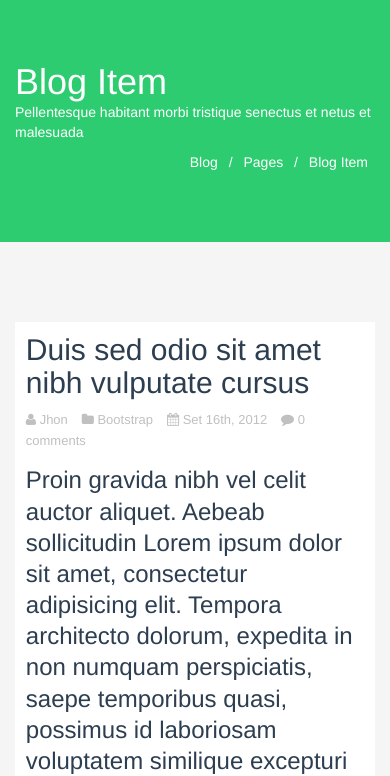
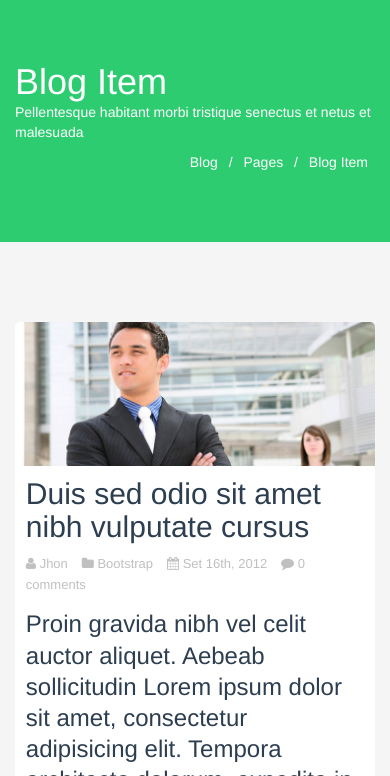
Before and after one commit to revencoder/flat-theme, a plain HTML site: page blog-item.html in a window 390 px wide. Shown: the part 68-844 px from the top of the page. Drawn offline with Linux system fonts and the light colour scheme.

Commit message:
agregando responsive

```diff
--- a/blog-item.html
+++ b/blog-item.html
@@ -69,7 +69,7 @@
       <div class="container">
         <div class="row">
           <div class="col-md-8 bg-blog">
-            <div class="img img2"></div>
+            <img class="img-responsive img-blog" src="images/blog/blog1.jpg">
             <div class="box-text">
               <h2 class="mb-10">Duis sed odio sit amet nibh vulputate cursus</h2>
               <span><i class="icon-user"></i> Jhon</span>
```
